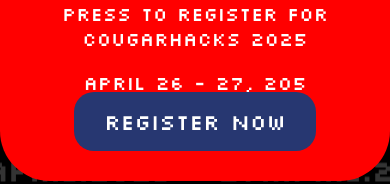
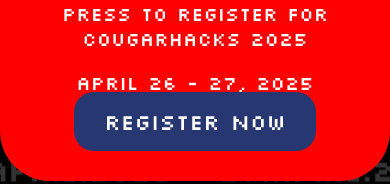
Before and after one commit to Shovan554/caldwell-hacks, a website built with Vite: page index.html in a window 390 px wide. Shown: the part 486-670 px from the top of the page. Built offline with nearby package versions, Linux system fonts and the light colour scheme.

```diff
--- a/index.html
+++ b/index.html
@@ -333,7 +333,7 @@
       <h2>This website is only compatible with desktop devices</h2>
       <p>Please access this site from a desktop or laptop.</p>
       <p>Press to register for COUGARHACKS 2025</p>
-      <p>April 26 - 27, 205</p>
+      <p>April 26 - 27, 2025</p>
       <button class="register-button" onclick="window.open('https://forms.gle/YuAM4H1TJCkcaKBf6', '_blank')">
         Register Now
       </button>
```
